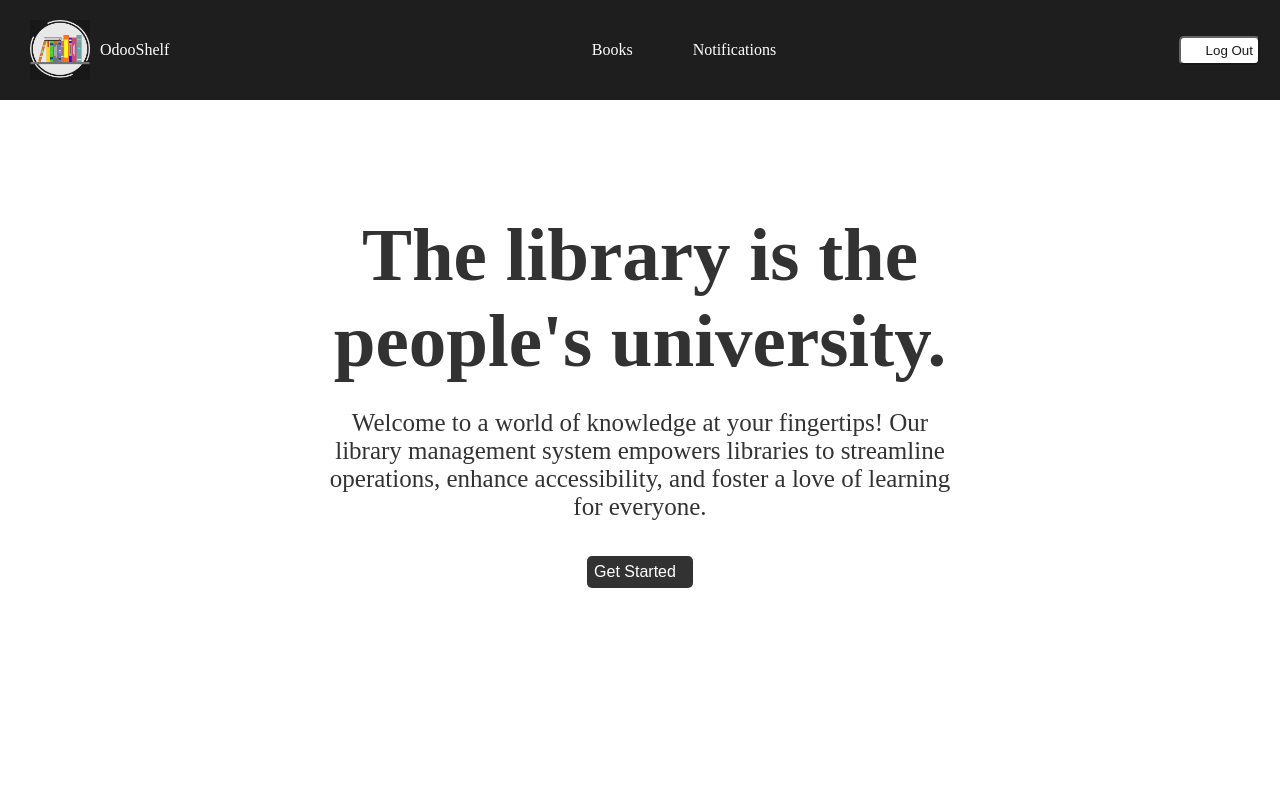
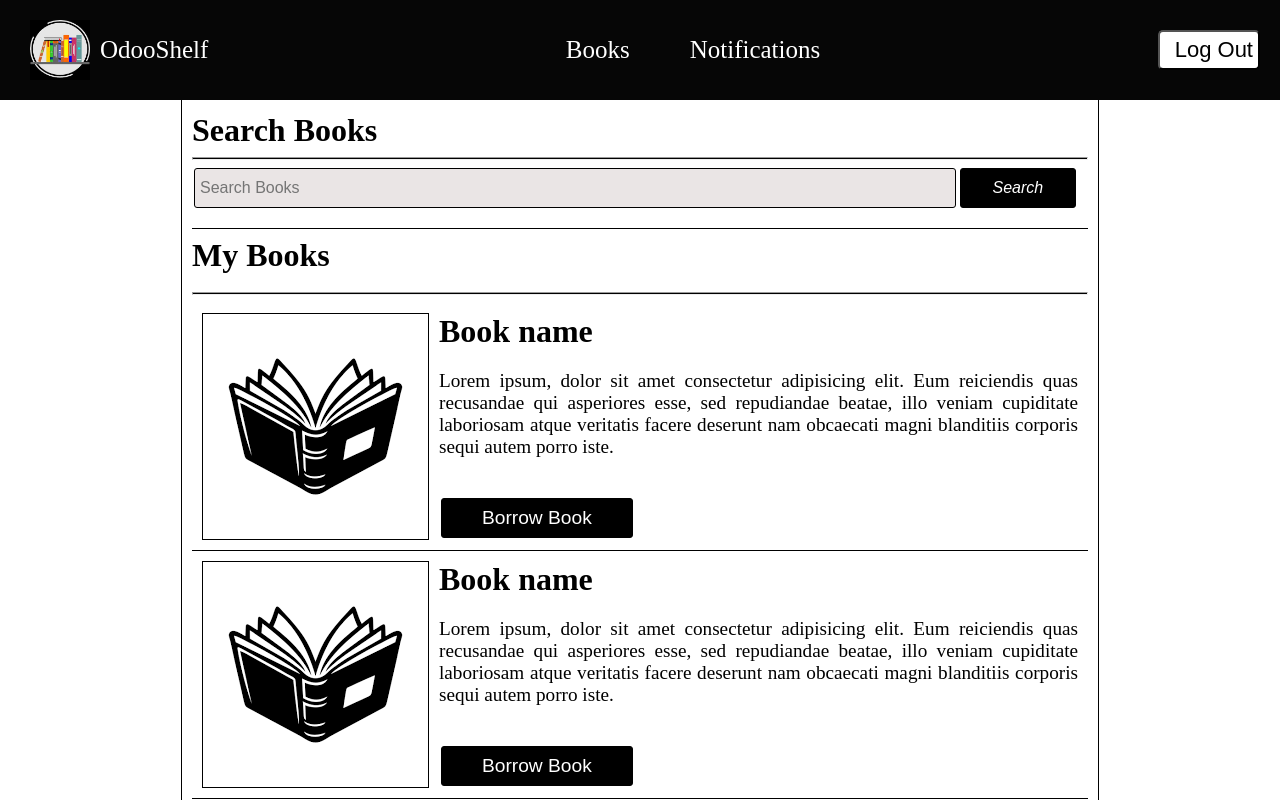
Before and after one commit to parthBhavsar12/OdooShelf, a React (Vite) app in the folder client/: page / in a window 1280 px wide. Shown: the top 800 px of the page. Built offline with nearby package versions, Linux system fonts and the light colour scheme; the HTML template or start-up script is replaced by a standard one.

Commit message:
book page done

```diff
--- a/client/src/App.jsx
+++ b/client/src/App.jsx
@@ -1,12 +1,14 @@
 import { useState } from 'react';
 import Nav from './components/nav/Nav';
 import Home from './components/home/home';
+import Books from './components/books/books';
 
 function App() {
 
   return (
     <>
-      <Nav/><Home/>
+      {/* <Nav/><Home/> */}
+      <Nav/><Books/>
     </>
   )
 }
--- /dev/null
+++ b/client/src/components/books/books.css
@@ -0,0 +1,95 @@
+.books-div{
+    display: flex;
+}
+
+.left-block{
+    /* border: 1px solid red; */
+    border-left: 1px solid black;
+    border-right: 1px solid black;
+    width: 70%;
+    display: flex;
+    flex-direction: column;
+    padding: 10px;
+    margin: auto;
+}
+
+span.title-books{
+    font-size: 2em;
+    font-weight: bold;
+    margin: 10px 0;
+}
+
+hr{
+    height: 1px;
+    background-color: black;
+    margin: 8px 0;
+}
+
+.searchBar{
+    margin-bottom: 20px;
+}
+
+.search-div{
+    /* margin-top: 20px; */
+    position: sticky;
+    top: 14%;
+    background-color: white;
+    border-bottom: 1px solid black;
+}
+
+input[type='search'], button.btn-books{
+    /* margin: 8px 0; */
+    font-size: 1em;
+    padding: 5px;
+    border-radius: 3px;
+    border: 1px solid black;
+    background-color: rgb(234, 229, 229);
+    color: black;
+    width: 85%;
+    margin: 0 2px;
+    height: 40px;
+}
+
+button.btn-books{
+    width: 13%;
+    cursor: pointer;
+    background-color: black;
+    color: white;
+    padding: 5px;
+    /* height: 50%; */
+}
+
+.book-card{
+    display: flex;
+    padding: 10px;
+    border-bottom: 1px solid black;
+}
+
+.book-image{
+    width: 80%;
+    border: 1px solid;
+    margin-right: 10px;
+}
+
+.book-info{
+    display: flex;
+    flex-direction: column;
+}
+
+strong.book-name{
+    font-size: 2em;
+    margin-bottom: 10px;
+}
+
+span.book-desc{
+    font-size: 1.2em;
+    text-align: justify;
+    margin: 10px 0;
+}
+
+button.book-action{
+    font-size: 1.2em;
+    width: 30%;
+    padding: 5px;
+    margin-top: 30px;
+}
--- /dev/null
+++ b/client/src/components/books/books.jsx
@@ -0,0 +1,92 @@
+import React from 'react';
+import './books.css';
+import BookImage from './book.png';
+
+function books() {
+    return (
+        <div className="books-div">
+            <div className="left-block">
+                <div className="search-div">
+                    <span className="title-books">
+                        Search Books
+                    </span>
+                    <hr />
+                    <div className='searchBar'>
+                        <input type='search' placeholder='Search Books' />
+                        <button className='btn-books'><i class="zmdi zmdi-search"> Search</i></button>
+                    </div>
+                </div>
+                <span className="title-books">
+                    My Books
+                </span>
+                <hr />
+                <div className="book-card">
+                    <img src={BookImage} alt="book" className="book-image" />
+                    <div className="book-info">
+                        <strong className="book-name">Book name</strong>
+                        <span className="book-desc">Lorem ipsum, dolor sit amet consectetur adipisicing elit. Eum reiciendis quas recusandae qui asperiores esse, sed repudiandae beatae, illo veniam cupiditate laboriosam atque veritatis facere deserunt nam obcaecati magni blanditiis corporis sequi autem porro iste.</span>
+                        <button className="btn-books book-action">Borrow Book</button>
+                    </div>
+                </div>
+                <div className="book-card">
+                    <img src={BookImage} alt="book" className="book-image" />
+                    <div className="book-info">
+                        <strong className="book-name">Book name</strong>
+                        <span className="book-desc">Lorem ipsum, dolor sit amet consectetur adipisicing elit. Eum reiciendis quas recusandae qui asperiores esse, sed repudiandae beatae, illo veniam cupiditate laboriosam atque veritatis facere deserunt nam obcaecati magni blanditiis corporis sequi autem porro iste.</span>
+                        <button className="btn-books book-action">Borrow Book</button>
+                    </div>
+                </div>
+                <div className="book-card">
+                    <img src={BookImage} alt="book" className="book-image" />
+                    <div className="book-info">
+                        <strong className="book-name">Book name</strong>
+                        <span className="book-desc">Lorem ipsum, dolor sit amet consectetur adipisicing elit. Eum reiciendis quas recusandae qui asperiores esse, sed repudiandae beatae, illo veniam cupiditate laboriosam atque veritatis facere deserunt nam obcaecati magni blanditiis corporis sequi autem porro iste.</span>
+                        <button className="btn-books book-action">Borrow Book</button>
+                    </div>
+                </div>
+                <div className="book-card">
+                    <img src={BookImage} alt="book" className="book-image" />
+                    <div className="book-info">
+                        <strong className="book-name">Book name</strong>
+                        <span className="book-desc">Lorem ipsum, dolor sit amet consectetur adipisicing elit. Eum reiciendis quas recusandae qui asperiores esse, sed repudiandae beatae, illo veniam cupiditate laboriosam atque veritatis facere deserunt nam obcaecati magni blanditiis corporis sequi autem porro iste.</span>
+                        <button className="btn-books book-action">Borrow Book</button>
+                    </div>
+                </div>
+                <div className="book-card">
+                    <img src={BookImage} alt="book" className="book-image" />
+                    <div className="book-info">
+                        <strong className="book-name">Book name</strong>
+                        <span className="book-desc">Lorem ipsum, dolor sit amet consectetur adipisicing elit. Eum reiciendis quas recusandae qui asperiores esse, sed repudiandae beatae, illo veniam cupiditate laboriosam atque veritatis facere deserunt nam obcaecati magni blanditiis corporis sequi autem porro iste.</span>
+                        <button className="btn-books book-action">Borrow Book</button>
+                    </div>
+                </div>
+                <div className="book-card">
+                    <img src={BookImage} alt="book" className="book-image" />
+                    <div className="book-info">
+                        <strong className="book-name">Book name</strong>
+                        <span className="book-desc">Lorem ipsum, dolor sit amet consectetur adipisicing elit. Eum reiciendis quas recusandae qui asperiores esse, sed repudiandae beatae, illo veniam cupiditate laboriosam atque veritatis facere deserunt nam obcaecati magni blanditiis corporis sequi autem porro iste.</span>
+                        <button className="btn-books book-action">Borrow Book</button>
+                    </div>
+                </div>
+                <div className="book-card">
+                    <img src={BookImage} alt="book" className="book-image" />
+                    <div className="book-info">
+                        <strong className="book-name">Book name</strong>
+                        <span className="book-desc">Lorem ipsum, dolor sit amet consectetur adipisicing elit. Eum reiciendis quas recusandae qui asperiores esse, sed repudiandae beatae, illo veniam cupiditate laboriosam atque veritatis facere deserunt nam obcaecati magni blanditiis corporis sequi autem porro iste.</span>
+                        <button className="btn-books book-action">Borrow Book</button>
+                    </div>
+                </div>
+                <div className="book-card">
+                    <img src={BookImage} alt="book" className="book-image" />
+                    <div className="book-info">
+                        <strong className="book-name">Book name</strong>
+                        <span className="book-desc">Lorem ipsum, dolor sit amet consectetur adipisicing elit. Eum reiciendis quas recusandae qui asperiores esse, sed repudiandae beatae, illo veniam cupiditate laboriosam atque veritatis facere deserunt nam obcaecati magni blanditiis corporis sequi autem porro iste.</span>
+                        <button className="btn-books book-action">Borrow Book</button>
+                    </div>
+                </div>
+            </div>
+        </div>
+    )
+}
+
+export default books
--- a/client/src/components/nav/nav.css
+++ b/client/src/components/nav/nav.css
@@ -2,7 +2,7 @@ nav{
     position: sticky;
     top: 0;
     z-index: 1000;
-    opacity: 0.9;
+    /* opacity: 0.9; */
 }
 
 ul{
@@ -17,6 +17,7 @@ ul{
 ul li{
     display: inline-block;
     padding: 20px;
+    font-size: 25px;
 }
 
 button.btnLogout{
@@ -26,6 +27,11 @@ button.btnLogout{
     border-radius: 5px;
     text-align: center;
     cursor: pointer;
+    font-size: 22px;
+}
+
+button.btnLogout i{
+    margin: 5px;
 }
 
 img.logo{
```
Also changed, not shown: client/src/components/books/book.png (added).
